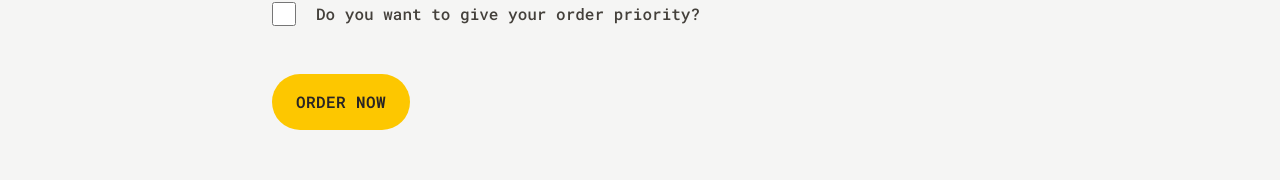
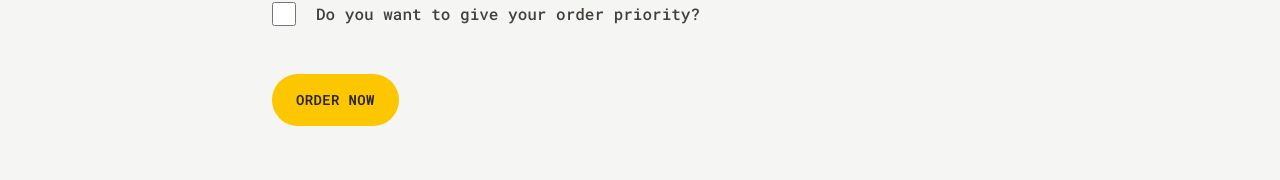
Before and after one commit to MBANS8A1/Swift-Pizza-Pie-Company, a React (Vite) app: page /order/new in a window 1280 px wide. Shown: the part 341-521 px from the top of the page. Built offline with nearby package versions, Linux system fonts and the light colour scheme.

Commit message:
I decided to reduce the text size of the base variable in Button.jsx to small. Only the button of type small will have extra small text. The other Buttons used in the CreateOrder.jsx and Cart.jsx files will just be small.

```diff
--- a/src/ui/Button.jsx
+++ b/src/ui/Button.jsx
@@ -2,12 +2,12 @@ import { Link } from 'react-router-dom';
 
 function Button({ children, disabled, to, type }) {
   const base =
-    'inline-block rounded-full bg-yellow-400 font-semibold tracking-wide text-stone-800 uppercase transition-colors duration-300 hover:bg-yellow-300 focus:bg-yellow-300 focus:ring focus:ring-yellow-300 focus:ring-offset-2 focus:outline-none disabled:cursor-not-allowed ';
+    'inline-block rounded-full bg-yellow-400 font-semibold tracking-wide text-stone-800 uppercase transition-colors duration-300 hover:bg-yellow-300 focus:bg-yellow-300 focus:ring focus:ring-yellow-300 focus:ring-offset-2 focus:outline-none disabled:cursor-not-allowed text-sm ';
   const styles = {
     primary: base + 'px-4 py-3 md:px-6 md:py-4',
     small: base + 'px-4 py-2 md:px-5 md:py-2.5 text-xs',
     secondary:
-      'inline-block rounded-full border-2 border-stone-300 font-semibold tracking-wide text-stone-400 uppercase transition-colors duration-300 hover:bg-stone-300 focus:bg-stone-300 focus:ring focus:ring-stone-200 focus:ring-offset-2 focus:outline-none disabled:cursor-not-allowed px-4 py-2.5 md:px-6 md:py-3.5 hover:text-stone-800 focus:text-stone-800',
+      'inline-block rounded-full border-2 border-stone-300 font-semibold tracking-wide text-stone-400 uppercase transition-colors duration-300 hover:bg-stone-300 focus:bg-stone-300 focus:ring focus:ring-stone-200 focus:ring-offset-2 focus:outline-none disabled:cursor-not-allowed px-4 py-2.5 md:px-6 md:py-3.5 hover:text-stone-800 focus:text-stone-800 text-sm',
   };
 
   if (to)
```
